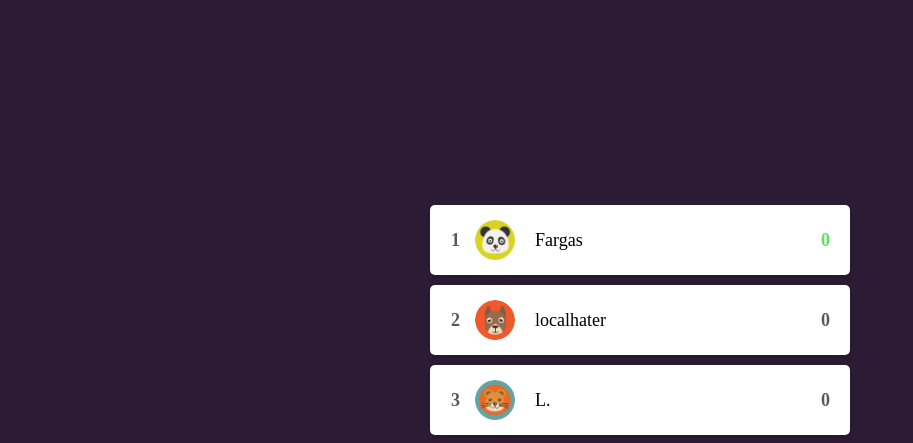
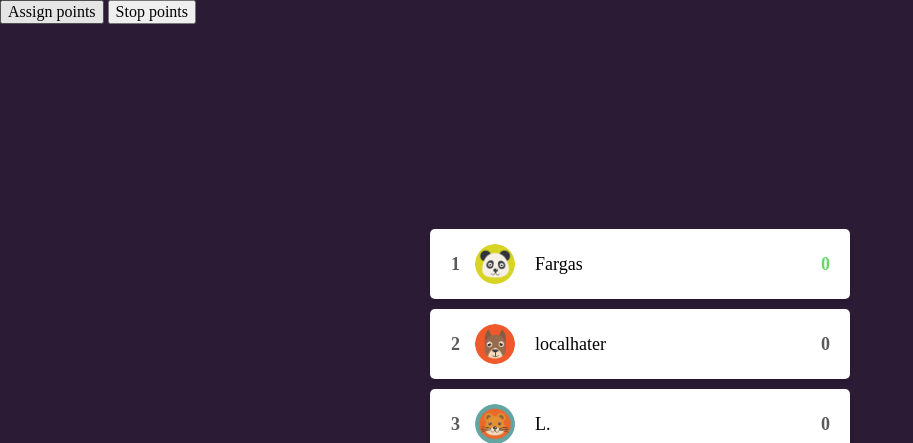
Before and after one commit to Kalaborative/Stardom, a Flask app: page / in a window 1280 px wide. Shown: the top 443 px of the page, without its empty margins (0-913 px from the left). Run offline with Flask 2, Linux system fonts and the light colour scheme; some libraries are stand-ins or nearby versions.

Commit message:
Points assign

```diff
--- a/static/js/lb.js
+++ b/static/js/lb.js
@@ -1,9 +1,20 @@
 $(document).ready(function(){
+  myVar = "";
   $('.number').first().css("color", "#64dc64");
-  $('li').click(function(){
-    var setNum = $(this).find("span.number").html()
-    var randNum = Math.floor(Math.random() * 11) + 10;
+  $('.assign').click(function(){
+    myVar = setInterval(function(){var i = 0;
+    while (i < 4){
+      var r = Math.floor((Math.random() * $('ul li').length) + 1);
+    console.log(r);
+    var $thisLi = $('li:nth-child(' + r + ')');
+    var setNum = $thisLi.find("span.number").html()
+    var randNum = Math.floor(Math.random() * 6) + 5;
     var newNum = parseInt(setNum) + randNum;
-    $(this).find("span.number").text(newNum);
+    $thisLi.find("span.number").text(newNum);
+      i++;
+    }}, 200);
+  });
+  $('.stop').click(function(){
+    clearInterval(myVar);
   });
 });
--- a/templates/index.html
+++ b/templates/index.html
@@ -6,6 +6,8 @@
   <link rel="stylesheet" href="static/css/lb.css">
 </head>
 <body>
+  <button class="assign">Assign points</button>
+  <button class="stop">Stop points</button>
   <div class="table">
   <div class="table-cell">
     <ul class="leader">
```
Also changed, not shown: 2 other files.
